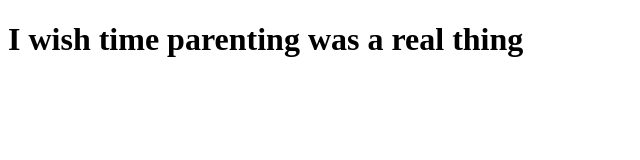
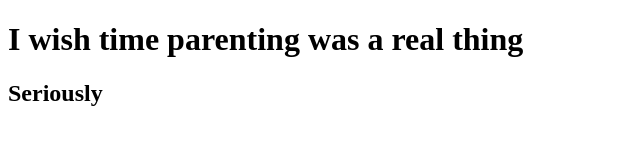
Before and after one commit to evanske2/my-first-git-bb, a plain HTML site: page index.html in a window 1280 px wide. Shown: the whole page, without its empty margins (0-640 px from the left). Drawn offline with Linux system fonts and the light colour scheme.

Commit message:
updated the header copy

```diff
--- a/index.html
+++ b/index.html
@@ -8,5 +8,6 @@
 </head>
 <body>
      <h1>I wish time parenting was a real thing</h1>
+     <h2>Seriously</h2>
 </body>
 </html>
```
